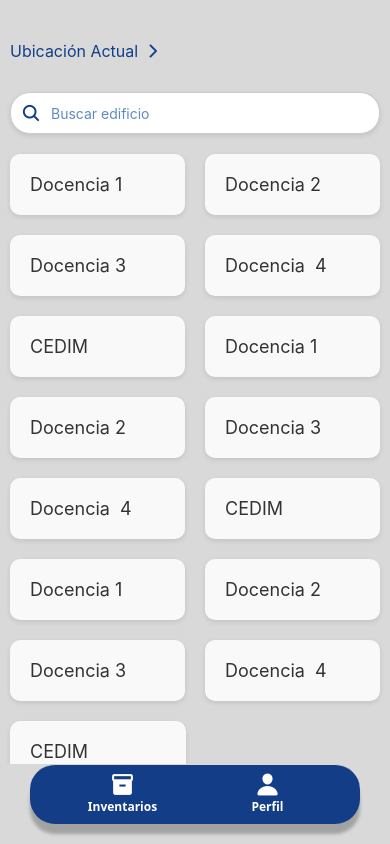
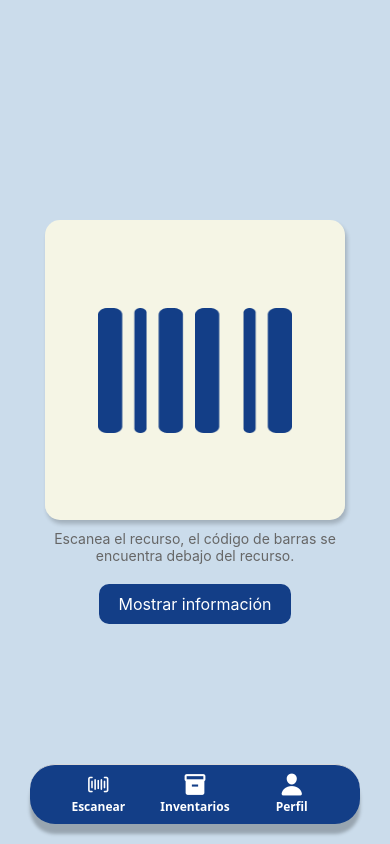
Before and after one commit to josemanuel11sans/AssetTrackerUtez-Movile, a React Native app: screen /Scanner in a window 390 px wide. Built offline with nearby package versions, Linux system fonts and the light colour scheme.

Commit message:
Avance pantallas de Scanner

```diff
--- a/package.json
+++ b/package.json
@@ -10,6 +10,7 @@
   },
   "dependencies": {
     "@expo/metro-runtime": "~4.0.1",
+    "@react-native-picker/picker": "^2.11.0",
     "@react-navigation/bottom-tabs": "^7.2.0",
     "@react-navigation/native": "^7.0.14",
     "@react-navigation/native-stack": "^7.2.0",
--- a/src/navigation/BottomTabNavigator.js
+++ b/src/navigation/BottomTabNavigator.js
@@ -2,6 +2,8 @@ import React from 'react';
 import { createBottomTabNavigator } from '@react-navigation/bottom-tabs';
 import PerfilScreen from '../screens/PerfilScreen';
 import EdificiosScreen from '../screens/EdificiosScreen';
+import ScannerScreen from '../screens/ScannerScreen';
+import RegistroDeRecursosScreen from '../screens/RegistroDeRecursosScreen';
 import { Ionicons, MaterialIcons } from '@expo/vector-icons';
 
 const Tab = createBottomTabNavigator();
@@ -17,6 +19,9 @@ export default function BottomTabNavigator() {
             return <MaterialIcons name={iconName} size={size} color={color} />;
           } else if (route.name === 'Profile') {
             iconName = 'person';
+            return <Ionicons name={iconName} size={size} color={color} />;
+          } else if (route.name === 'Scanner') {
+            iconName = 'barcode-outline';
             return <Ionicons name={iconName} size={size} color={color} />;
           }
         },
@@ -46,6 +51,11 @@ export default function BottomTabNavigator() {
       })}
     >
       <Tab.Screen
+        name="Scanner"
+        component={ScannerScreen}
+        options={{ headerShown: false, title: 'Escanear' }}
+      />
+      <Tab.Screen
         name="inventarios"
         component={EdificiosScreen}
         options={{ headerShown: false, title: 'Inventarios' }}
--- /dev/null
+++ b/src/screens/RegistroDeRecursosScreen.js
@@ -0,0 +1,167 @@
+import React, { useState } from 'react';
+import { View, Text, StyleSheet, TouchableOpacity, TextInput, Image, SafeAreaView, ScrollView } from 'react-native';
+import { Ionicons } from '@expo/vector-icons';
+import { Picker } from '@react-native-picker/picker';
+
+const RegistroDeRecursosScreen = () => {
+  const [category, setCategory] = useState('Inspector');
+
+
+  return (
+    <SafeAreaView style={styles.container}>
+      <ScrollView contentContainerStyle={styles.containerScroll}>
+        <View >
+          <View style={styles.locationContainer}>
+            <Text style={styles.locationText}>Inventario › Docencia 1 › Dirección › 17-01-2025</Text>
+          </View>
+
+          {/*<View style={styles.buttonContainer}>
+            <TouchableOpacity style={styles.button}>
+              <Ionicons name="eye" size={16} color="#FFF" />
+              <Text style={styles.buttonText}> Observaciones</Text>
+            </TouchableOpacity>
+            <TouchableOpacity style={styles.button}>
+              <Ionicons name="add" size={16} color="#FFF" />
+              <Text style={styles.buttonText}> Ingresar código</Text>
+            </TouchableOpacity>
+          </View>*/}
+          <View style={styles.form}>
+          <Text style={styles.scanText}>Escanear código</Text>
+          <View style={styles.card}>
+            <Image source={require('../../assets/barcode.png')} style={styles.barcode} />
+          </View>
+          <Text style={styles.textInput}>Código</Text>
+          <TextInput style={styles.input} placeholder="Código" />
+          <Text style={styles.textInput}>Descripción</Text>
+          <TextInput style={styles.input} placeholder="Descripción" />
+          <Text style={styles.textInput}>Marca</Text>
+          <TextInput style={styles.input} placeholder="Marca" />
+          <Text style={styles.textInput}>Modelo</Text>
+          <TextInput style={styles.input} placeholder="Modelo" />
+          <Text style={styles.textInput}>Observaciones</Text>
+          <TextInput style={styles.input} placeholder="Observaciones" />
+          <Text style={styles.textInput}>Categoría de recurso</Text>
+          <Picker
+            selectedValue={category}
+            onValueChange={(itemValue) => setCategory(itemValue)}
+            style={styles.input}
+          >
+            <Picker.Item label="Silla" value="Silla" />
+            <Picker.Item label="Mesa" value="Mesa" />
+          </Picker>
+          <TouchableOpacity style={styles.registerButton}>
+            <Text style={styles.registerButtonText}>Registrar</Text>
+          </TouchableOpacity>
+          </View>
+
+        </View>
+      </ScrollView>
+    </SafeAreaView>
+
+  );
+};
+
+const styles = StyleSheet.create({
+  container: {
+    flex: 1,
+    justifyContent: 'center',
+    alignItems: 'center',
+    backgroundColor: '#CBDCEB',
+    padding: 10,
+  },
+  containerScroll:{
+    paddingBottom: 60,
+  },
+  locationContainer: {
+    flexDirection: 'row',
+    alignItems: 'center',
+    paddingHorizontal: 10,
+    marginBottom: 20,
+  },
+  locationText: {
+    fontSize: 16,
+    color: '#133E87',
+    marginRight: 5,
+    alignSelf: 'flex-start'
+  },
+  buttonContainer: {
+    flexDirection: 'row',
+    justifyContent: 'space-between',
+    width: '100%',
+    marginBottom: 10,
+  },
+  button: {
+    flexDirection: 'row',
+    alignItems: 'center',
+    backgroundColor: '#133E87',
+    padding: 10,
+    borderRadius: 10,
+  },
+  buttonText: {
+    color: '#FFF',
+    marginLeft: 5,
+  },
+  scanText: {
+    color: '#133E87',
+    fontSize: 16,
+    marginBottom: 10,
+  },
+  card: {
+    width: 200,
+    height: 200,
+    backgroundColor: '#F5F5E5',
+    justifyContent: 'center',
+    alignItems: 'center',
+    borderRadius: 15,
+    marginBottom: 20,
+    shadowColor: '#000',
+    shadowOffset: { width: 2, height: 4 },
+    shadowOpacity: 0.2,
+    shadowRadius: 4
+  },
+  barcode: {
+    width: 200,
+    height: 100,
+    resizeMode: 'contain',
+  },
+  form:{
+    flex:1,
+    alignItems: 'center',
+    paddingTop: 0,
+    paddingLeft: 20,
+    paddingRight: 20
+  },
+  input: {
+    width: '100%',
+    height: 50,
+    backgroundColor: '#FFFF',
+    borderRadius: 10,
+    paddingHorizontal: 10,
+    marginBottom: 10,
+    color: '#637594',
+    shadowColor: '#000',
+    shadowOffset: { width: 2, height: 4 },
+    shadowOpacity: 0.2,
+    shadowRadius: 4
+  },
+  textInput: {
+    color: '#133E87',
+    fontSize: 16,
+    textAlign: 'left',
+    alignSelf: 'flex-start',
+    margin: 5
+  },
+  registerButton: {
+    backgroundColor: '#133E87',
+    paddingVertical: 10,
+    paddingHorizontal: 20,
+    borderRadius: 10,
+    marginTop: 10,
+  },
+  registerButtonText: {
+    color: '#FFF',
+    fontSize: 16,
+  },
+});
+
+export default RegistroDeRecursosScreen;
--- /dev/null
+++ b/src/screens/ScannerScreen.js
@@ -0,0 +1,64 @@
+import React from 'react';
+import { View, Text, StyleSheet, TouchableOpacity, Image } from 'react-native';
+
+const ScannerScreen = () => {
+  return (
+    <View style={styles.container}>
+      <View style={styles.card}>
+        <Image source={require('../../assets/barcode.png')} style={styles.barcode} />
+      </View>
+      <Text style={styles.instructionText}>
+        Escanea el recurso, el código de barras se encuentra debajo del recurso.
+      </Text>
+      <TouchableOpacity style={styles.button}>
+        <Text style={styles.buttonText}>Mostrar información</Text>
+      </TouchableOpacity>
+    </View>
+  );
+};
+
+const styles = StyleSheet.create({
+  container: {
+    flex: 1,
+    justifyContent: 'center',
+    alignItems: 'center',
+    backgroundColor: '#CBDCEB',
+    padding: 20,
+  },
+  card: {
+    width: 300,
+    height: 300,
+    backgroundColor: '#F5F5E5',
+    justifyContent: 'center',
+    alignItems: 'center',
+    borderRadius: 15,
+    marginBottom: 10,
+    shadowColor: '#000',
+    shadowOffset: { width: 2, height: 4 },
+    shadowOpacity: 0.2,
+    shadowRadius: 4,
+    verticalAlign: 'top'
+  },
+  barcode: {
+    width: 250,
+    height: 125,
+    resizeMode: 'contain',
+  },
+  instructionText: {
+    color: '#666',
+    textAlign: 'center',
+    marginBottom: 20,
+  },
+  button: {
+    backgroundColor: '#133E87',
+    paddingVertical: 10,
+    paddingHorizontal: 20,
+    borderRadius: 10,
+  },
+  buttonText: {
+    color: '#FFF',
+    fontSize: 16,
+  },
+});
+
+export default ScannerScreen;
```
Also changed, not shown: assets/barcode.png (added), src/screens/RegistroDeRecurosScreen.js (deleted), 1 other file (tests, documents, lock files or other folders).
